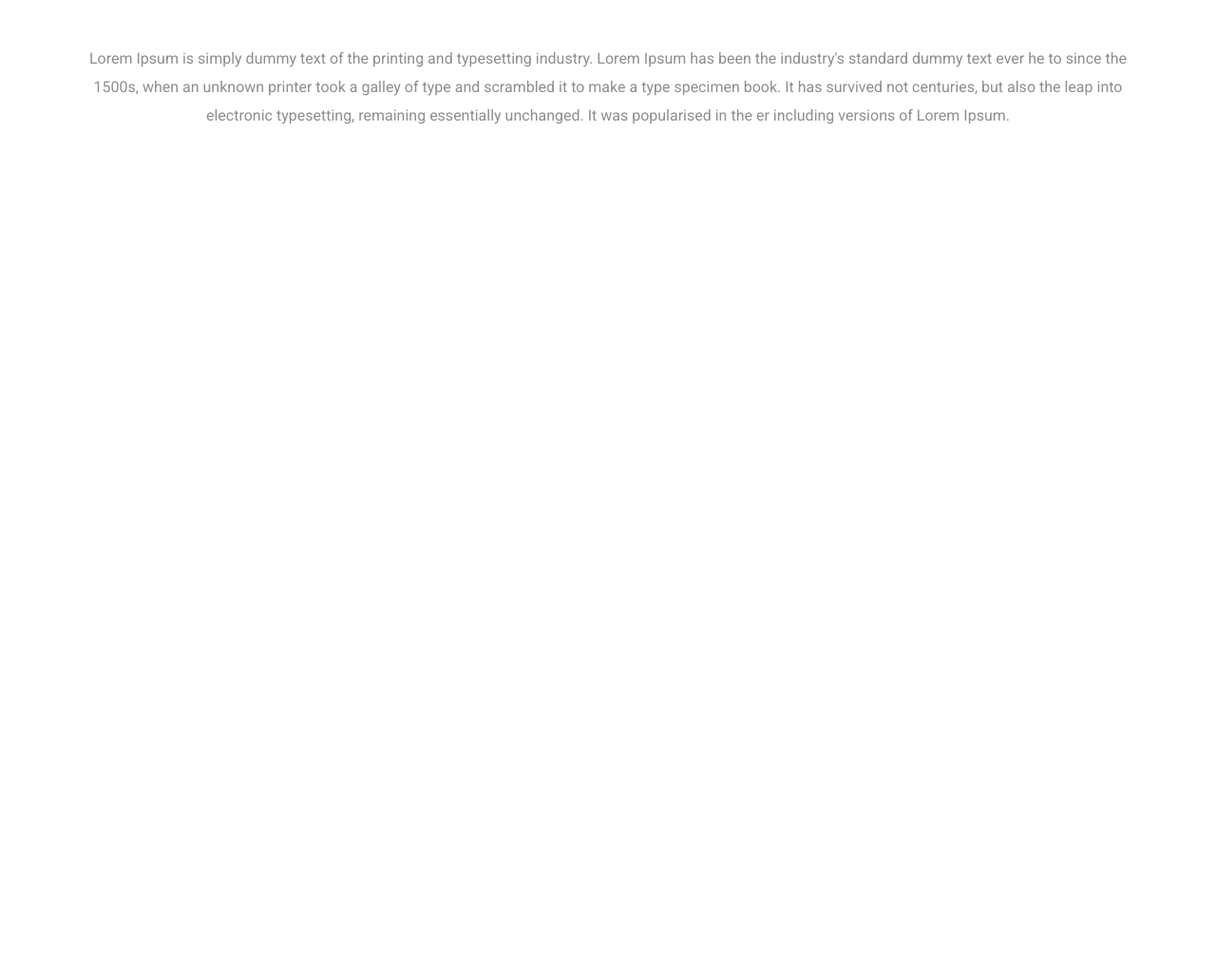
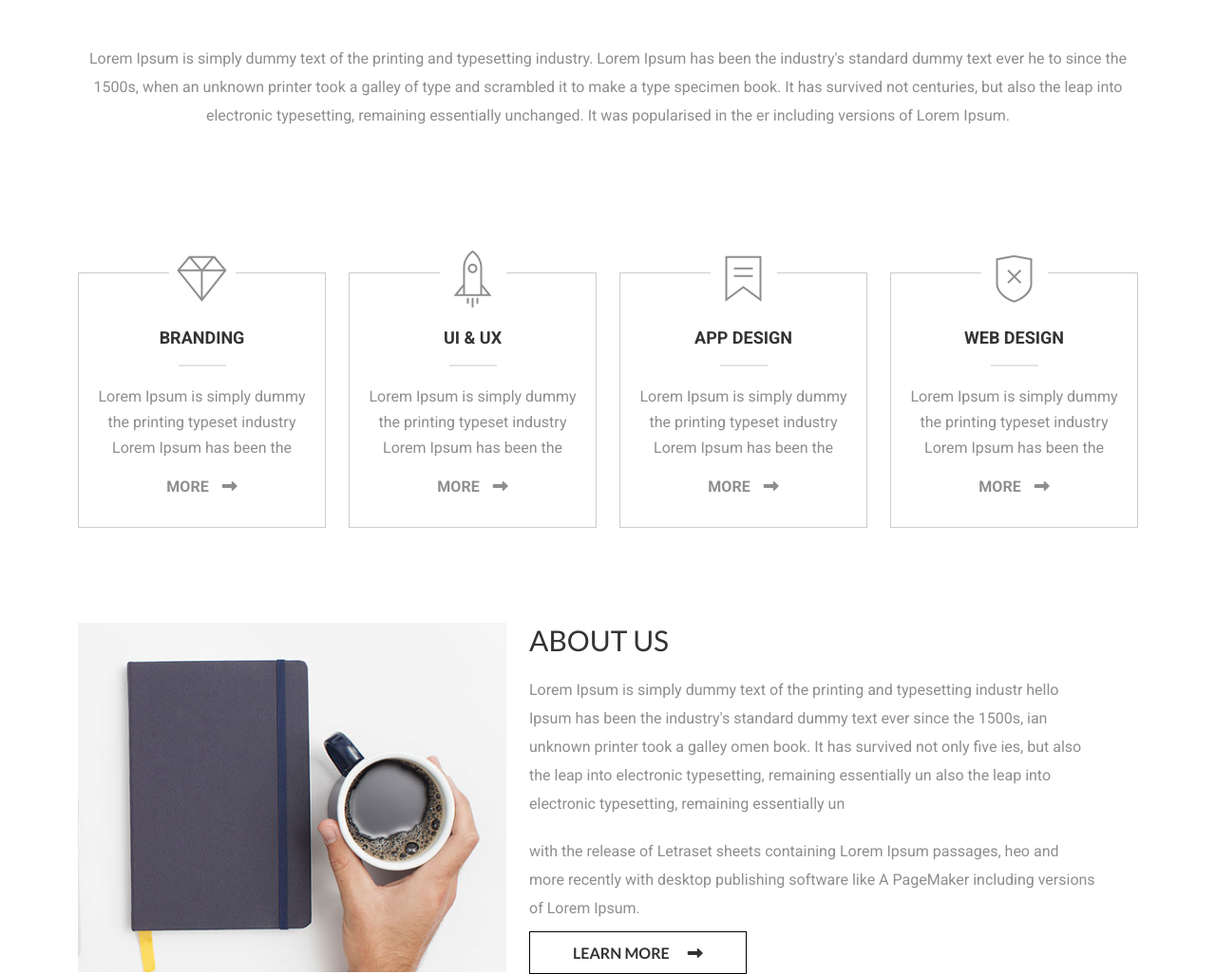
Before and after one commit to rubaiyat78/nipro-agency, a plain HTML site: page index.html in a window 1280 px wide. Shown: the part 840-1866 px from the top of the page at 95% size. Before the commit the page ends 1077 px from the top, so only its background shows below. Drawn offline with Linux system fonts and the light colour scheme.

Commit message:
VERSION: 1.0.0

```diff
--- a/css/media.css
+++ b/css/media.css
@@ -38,7 +38,7 @@
         font-size: 22px;
     }
     .common_sec_p {
-        margin: 30px 15px 70px;
+        margin: 30px 15px 25px;
     }
     /* welcome ends  */
 
@@ -51,6 +51,9 @@
     .common_btn {
         font-size: 15px;
         padding: 12px 35px;
+    }
+    .common_margin {
+        margin-bottom: 75px;
     }
     /* common code  */
 
@@ -83,7 +86,7 @@
         font-size: 25px;
     }
     .common_sec_p {
-        margin: 35px 0 70px;
+        margin: 35px 0 25px;
     }
     /* welcome ends  */
 
@@ -114,7 +117,7 @@
         font-size: 25px;
     }
     .common_sec_p {
-        margin: 40px 0 80px;
+        margin: 40px 0 30px;
     }
     /* welcome ends  */
 
@@ -124,6 +127,9 @@
 @media (min-width: 992px) and (max-width: 1199.98px) {
 
     /* slider starts */
+    .sl_item {
+        margin: 180px 0 160px;
+    }
     .sl_h1 {
         font-size: 50px;
     }
@@ -158,6 +164,12 @@
     }
     /* slider ends */
 
+    /* about starts  */
+    .ab_p {
+        margin: 20px 45px 20px 0;
+    }
+    /* about ends  */
+
 }
 
 /* Extra Extra large devices (large desktops, 1400px and up) */
--- a/css/style.css
+++ b/css/style.css
@@ -10,6 +10,9 @@ body {
     font-size: 16px;
     font-weight: 400;
     color: #8e8e8e;
+}
+.common_margin {
+    margin-bottom: 100px;
 }
 .common_btn {
     border: 1.5px solid black;
@@ -35,9 +38,10 @@ body {
     height: 100%;
     background-color: #333333;
     transition: all 1s ease;
+    z-index: -1;
 }
 .common_btn:hover:before {
-    z-index: -1;
+
     width: 100%;
 }
 .common_btn:hover {
@@ -156,6 +160,60 @@ body {
 /* slider section ends */
 
 /* welcome section starts */
-.welcome {}
-.we_card {}
+/* .welcome {} */
+/* .we_card {} */
+.we_card_item {
+    margin: 50px 0 0;
+    padding: 57px 20px 30px;
+    text-align: center;
+    border: 1px solid #cccccc;
+}
+.we_card_icon {
+    margin: -90px auto 0px;
+    width: 70px;
+    font-size: 60px;
+    background-color: white;
+}
+.we_card_h2 {
+    font-size: 18px;
+    font-weight: 700;
+    color: #333333;
+    text-transform: uppercase;
+}
+.we_card_hr {
+    width: 50px;
+    margin: 18px auto 18px;
+    border: 1px solid #8e8e8e;
+}
+.we_card_p {
+    line-height: 27px;
+}
+.we_card_link {
+    font-weight: 700;
+    color: #8e8e8e;
+    text-decoration: none;
+    text-transform: uppercase;
+}
+.we_card_link span i {
+    font-size: 16px;
+    margin-left: 10px;
+}
+.we_card_item:hover {
+    border: 1px solid #333333;
+}
+.we_card_item, .we_card_icon, .we_card_link {
+    transition: 0.33s all ease;
+}
+.we_card_item:hover .we_card_icon, .we_card_item:hover .we_card_link {
+    color: #333333;
+}
 /* welcome section ends */
+
+/* about starts */
+.about {}
+.ab_img {}
+.ab_h1 {}
+.ab_p {
+    margin: 45px 50px 45px 0;
+}
+/* about ends */
--- a/index.html
+++ b/index.html
@@ -107,25 +107,79 @@
     <!-- slider section ends -->
 
     <!-- welcome section starts -->
-    <section class="welcome">
+    <section class="welcome common_margin">
       <div class="container">
         <div class="row justify-content-center">
-          <div class="col-xxl-12">
+          <div class="col-lg-12">
 
+            <div class="row">
               <div class="col-lg-4 common_sec_heading">
                 <div class="common_sec_bar d-none d-sm-none d-md-none d-lg-block"></div>
                 <h1 class="common_sec_h1 mb-0">Welcome to Nipro</h1>
               </div>
+            </div>
 
+            <div class="row">
               <p class="common_sec_p">
                 Lorem Ipsum is simply dummy text of the printing and typesetting industry. Lorem Ipsum has been the industry's standard dummy text ever he to since the 1500s, when an unknown printer took a galley of type and scrambled it to make a type specimen book. It has survived not  centuries, but also the leap into electronic typesetting, remaining essentially unchanged. It was popularised in the er including versions of Lorem Ipsum.
               </p>
+            </div>
 
             <div class="we_card">
               <div class="row">
                 <!-- single card starts -->
-                <div class="col-lg-3">
+                <div class="col-lg-3 col-md-6 col-sm-6">
+                    <div class="we_card_item">
+                      <div class="we_card_icon">
+                        <i class="pe-7s-diamond"></i>
+                      </div>
+                      <h2 class="we_card_h2 mb-0">Branding</h2>
+                      <hr class="we_card_hr">
+                      <p class="we_card_p">Lorem Ipsum is simply dummy   the printing typeset industry Lorem Ipsum has been the</p>
+                      <a class="we_card_link" href="#">more <span><i class="fa-solid fa-right-long"></i></span></a>
+                    </div>
+                </div>
+                <!-- single card ends -->
 
+                <!-- single card starts -->
+                <div class="col-lg-3 col-md-6 col-sm-6">
+                  <div class="we_card_item">
+                    <div class="we_card_icon">
+                      <i class="pe-7s-rocket"></i>
+                    </div>
+                    <h2 class="we_card_h2 mb-0">UI & UX</h2>
+                    <hr class="we_card_hr">
+                    <p class="we_card_p">Lorem Ipsum is simply dummy   the printing typeset industry Lorem Ipsum has been the</p>
+                    <a class="we_card_link" href="#">more <span><i class="fa-solid fa-right-long"></i></span></a>
+                  </div>
+                </div>
+                <!-- single card ends -->
+
+                <!-- single card starts -->
+                <div class="col-lg-3 col-md-6 col-sm-6">
+                  <div class="we_card_item">
+                    <div class="we_card_icon">
+                      <i class="pe-7s-ribbon"></i>
+                    </div>
+                    <h2 class="we_card_h2 mb-0">APP Design</h2>
+                    <hr class="we_card_hr">
+                    <p class="we_card_p">Lorem Ipsum is simply dummy   the printing typeset industry Lorem Ipsum has been the</p>
+                    <a class="we_card_link" href="#">more <span><i class="fa-solid fa-right-long"></i></span></a>
+                  </div>
+                </div>
+                <!-- single card ends -->
+
+                <!-- single card starts -->
+                <div class="col-lg-3 col-md-6 col-sm-6">
+                  <div class="we_card_item">
+                    <div class="we_card_icon">
+                      <i class="pe-7s-shield"></i>
+                    </div>
+                    <h2 class="we_card_h2 mb-0">Web Design</h2>
+                    <hr class="we_card_hr">
+                    <p class="we_card_p">Lorem Ipsum is simply dummy   the printing typeset industry Lorem Ipsum has been the</p>
+                    <a class="we_card_link" href="#">more <span><i class="fa-solid fa-right-long"></i></span></a>
+                  </div>
                 </div>
                 <!-- single card ends -->
               </div>
@@ -140,8 +194,22 @@
     <section class="about">
       <div class="container">
         <div class="row">
-          <div class="col-xxl-7 col-lg-8">
-
+          <div class="col-lg-5">
+            <div class="ab_img">
+              <img class="img-fluid" src="images/about.jpg" alt="Nipro Agency">
+            </div>
+          </div>
+          <div class="col-lg-7">
+            <h1 class="common_sec_h1 ab_h1 text-start m-0">About US</h1>
+            <p class="common_sec_p ab_p text-start">
+              Lorem Ipsum is simply dummy text of the printing and typesetting industr hello Ipsum has been the industry's standard dummy text ever since the 1500s,  ian unknown printer took a galley omen book. It has survived not only five ies, but also the leap into electronic typesetting, remaining essentially un also the leap into electronic typesetting, remaining essentially un
+            </p>
+            <p class="common_sec_p ab_p text-start">
+              with the release of Letraset sheets containing Lorem Ipsum passages, heo and more recently with desktop publishing software like A PageMaker including versions of Lorem Ipsum.
+            </p>
+            <a href="#" class="common_btn">
+              Learn More <span><i class="fa-solid fa-right-long"></i></span>
+            </a>
           </div>
         </div>
       </div>
```
Also changed, not shown: doc.txt, problem.txt. Lines whose indentation alone changed are shown as unchanged.
